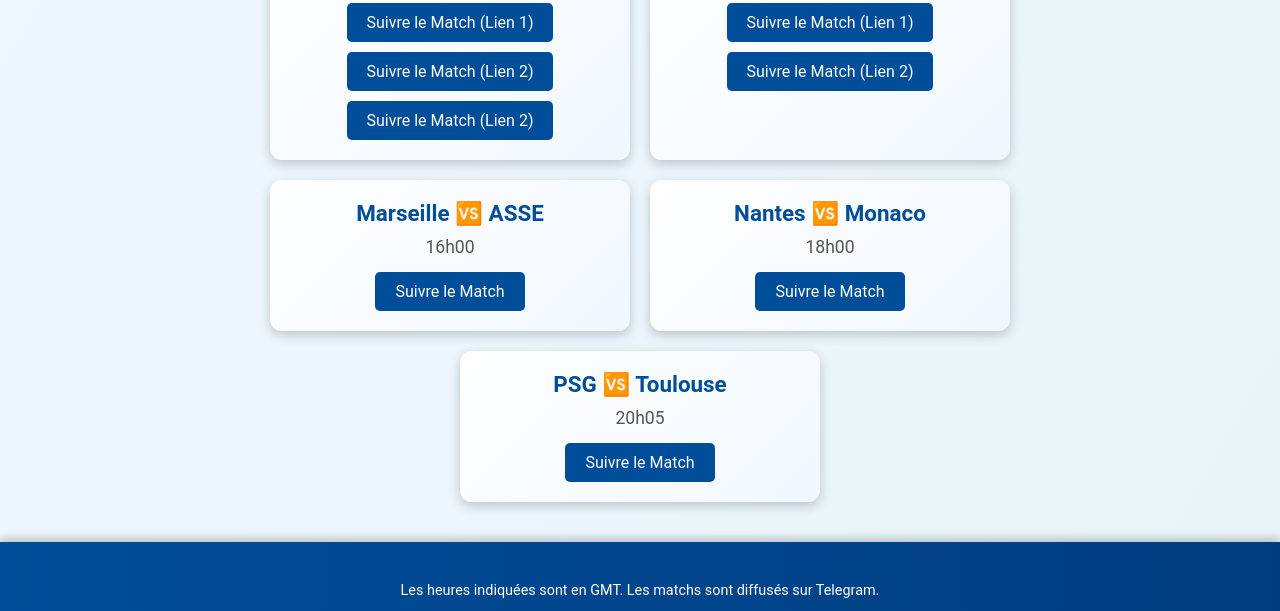
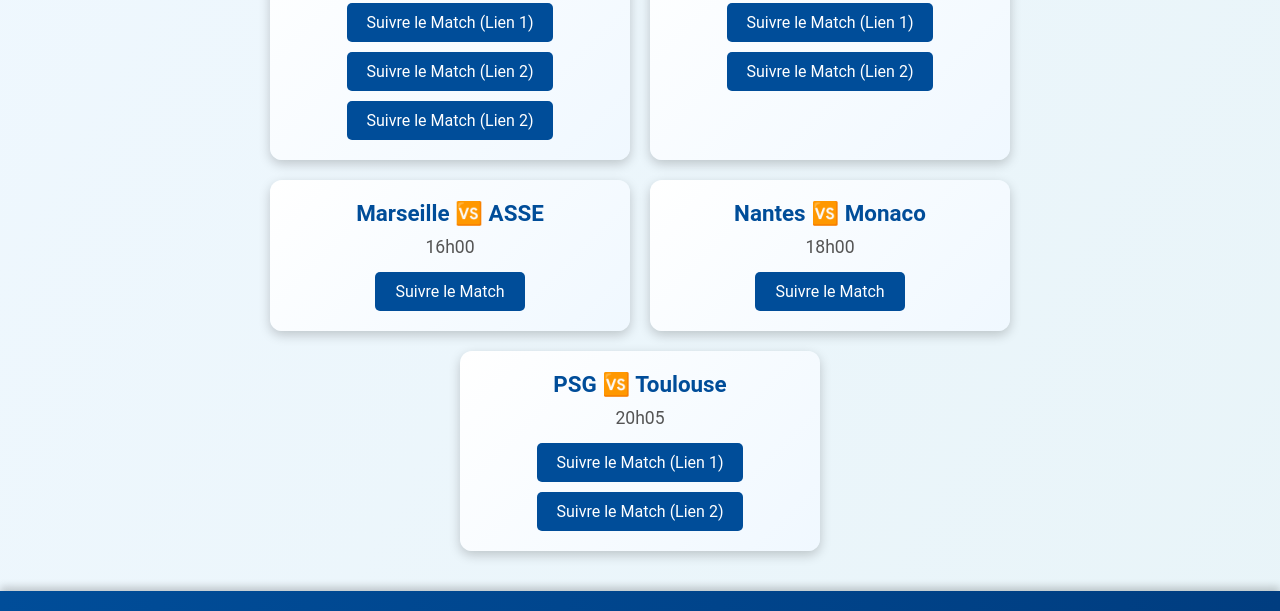
Before and after one commit to fabricefbo/Mes-matchs, a plain HTML site: page index.html in a window 1280 px wide. Shown: the part 660-1271 px from the top of the page. Drawn offline with Linux system fonts and the light colour scheme.

Commit message:
Update index.html

```diff
--- a/index.html
+++ b/index.html
@@ -199,7 +199,8 @@
              <div class="match-card">
                 <h2>PSG 🆚 Toulouse</h2>
                 <p>20h05</p>
-                <a href="https://t.me/ikztv186?livestream" target="_blank">Suivre le Match </a>
+                <a href="https://t.me/ikztv186?livestream" target="_blank">Suivre le Match (Lien 1)</a>
+                  <a href="https://t.me/dinosstream178?livestream" target="_blank" style="margin-top: 10px;">Suivre le Match (Lien 2)</a>
             </div>
         </div>
     </main>
```
